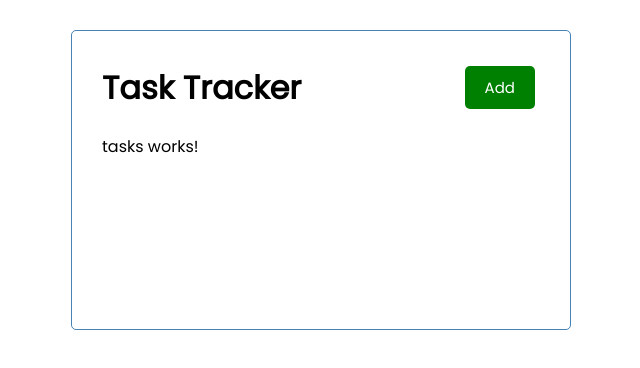
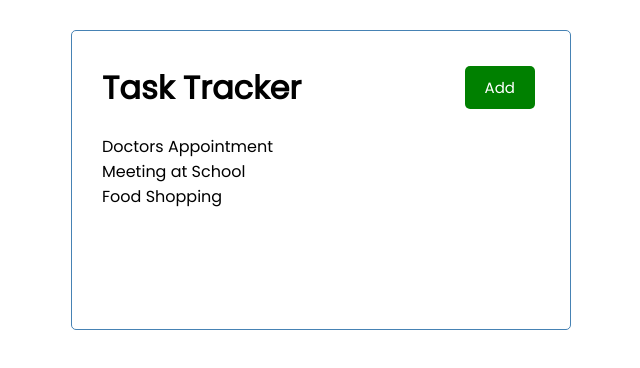
Before and after one commit to salah7eddine/angularCrash, an Angular app: page / in a window 1280 px wide. Shown: the top 368 px of the page, without its empty margins (319-959 px from the left). Built offline with nearby package versions, Linux system fonts and the light colour scheme.

Commit message:
Looping with ngFor

```diff
--- a/src/app/components/tasks/tasks.component.html
+++ b/src/app/components/tasks/tasks.component.html
@@ -1 +1 @@
-<p>tasks works!</p>
+<p *ngFor="let task of tasks">{{task.text}}</p>
```
